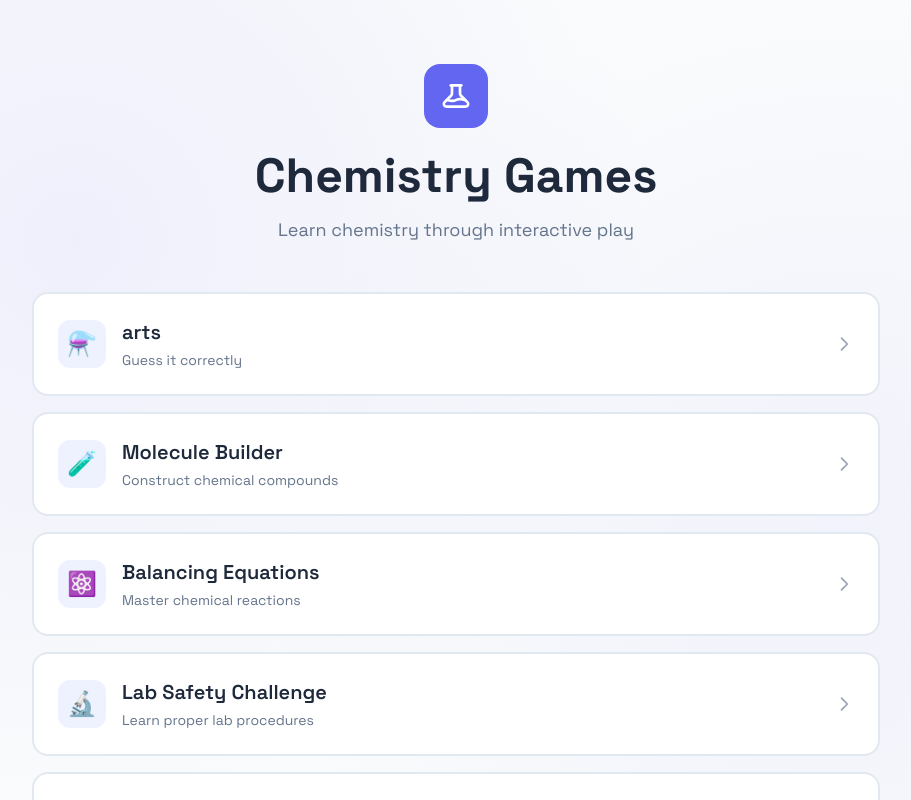
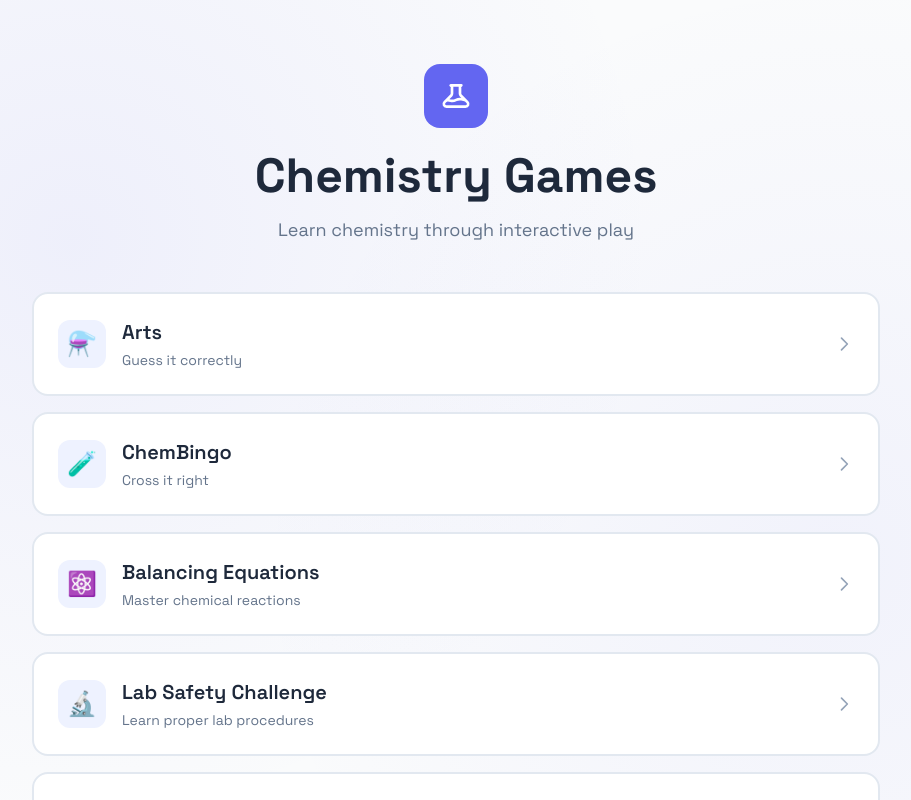
Before and after one commit to Rajakumar79-sys/pixelarts, a plain HTML site: page index.html in a window 1280 px wide. Shown: the whole page, without its empty margins (184-1095 px from the left). Drawn offline with nearby package versions, Linux system fonts and the light colour scheme.

Commit message:
Update index.html

```diff
--- a/index.html
+++ b/index.html
@@ -49,19 +49,19 @@
         ⚗️
        </div>
        <div class="flex-grow">
-        <h2 id="game-1-title" class="text-xl font-semibold" style="color: #1e293b;">arts</h2>
+        <h2 id="game-1-title" class="text-xl font-semibold" style="color: #1e293b;">Arts</h2>
         <p class="text-sm mt-1" style="color: #64748b;">Guess it correctly</p>
        </div>
        <svg class="w-5 h-5 flex-shrink-0" style="color: #94a3b8;" fill="none" stroke="currentColor" viewbox="0 0 24 24"><path stroke-linecap="round" stroke-linejoin="round" stroke-width="2" d="M9 5l7 7-7 7" />
        </svg>
-      </div></a> <!-- Game 2 --> <a href="https://yourusername.github.io/repo/game2.html" target="_blank" rel="noopener noreferrer" class="game-card block p-6 rounded-2xl border-2" style="background-color: #ffffff; border-color: #e2e8f0;">
+      </div></a> <!-- Game 2 --> <a href="tictactoe.html" target="_blank" rel="noopener noreferrer" class="game-card block p-6 rounded-2xl border-2" style="background-color: #ffffff; border-color: #e2e8f0;">
       <div class="flex items-center gap-4">
        <div class="flex-shrink-0 w-12 h-12 rounded-xl flex items-center justify-center text-2xl" style="background-color: #eef2ff;">
         🧪
        </div>
        <div class="flex-grow">
-        <h2 id="game-2-title" class="text-xl font-semibold" style="color: #1e293b;">Molecule Builder</h2>
-        <p class="text-sm mt-1" style="color: #64748b;">Construct chemical compounds</p>
+        <h2 id="game-2-title" class="text-xl font-semibold" style="color: #1e293b;">ChemBingo</h2>
+        <p class="text-sm mt-1" style="color: #64748b;">Cross it right</p>
        </div>
        <svg class="w-5 h-5 flex-shrink-0" style="color: #94a3b8;" fill="none" stroke="currentColor" viewbox="0 0 24 24"><path stroke-linecap="round" stroke-linejoin="round" stroke-width="2" d="M9 5l7 7-7 7" />
        </svg>
@@ -109,8 +109,8 @@
     const defaultConfig = {
       site_title: 'Chemistry Games',
       site_subtitle: 'Learn chemistry through interactive play',
-      game_1_title: 'arts',
-      game_2_title: 'Molecule Builder',
+      game_1_title: 'Arts',
+      game_2_title: 'ChemBingo',
       game_3_title: 'Balancing Equations',
       game_4_title: 'Lab Safety Challenge',
       game_5_title: 'Element Memory Match',
```
